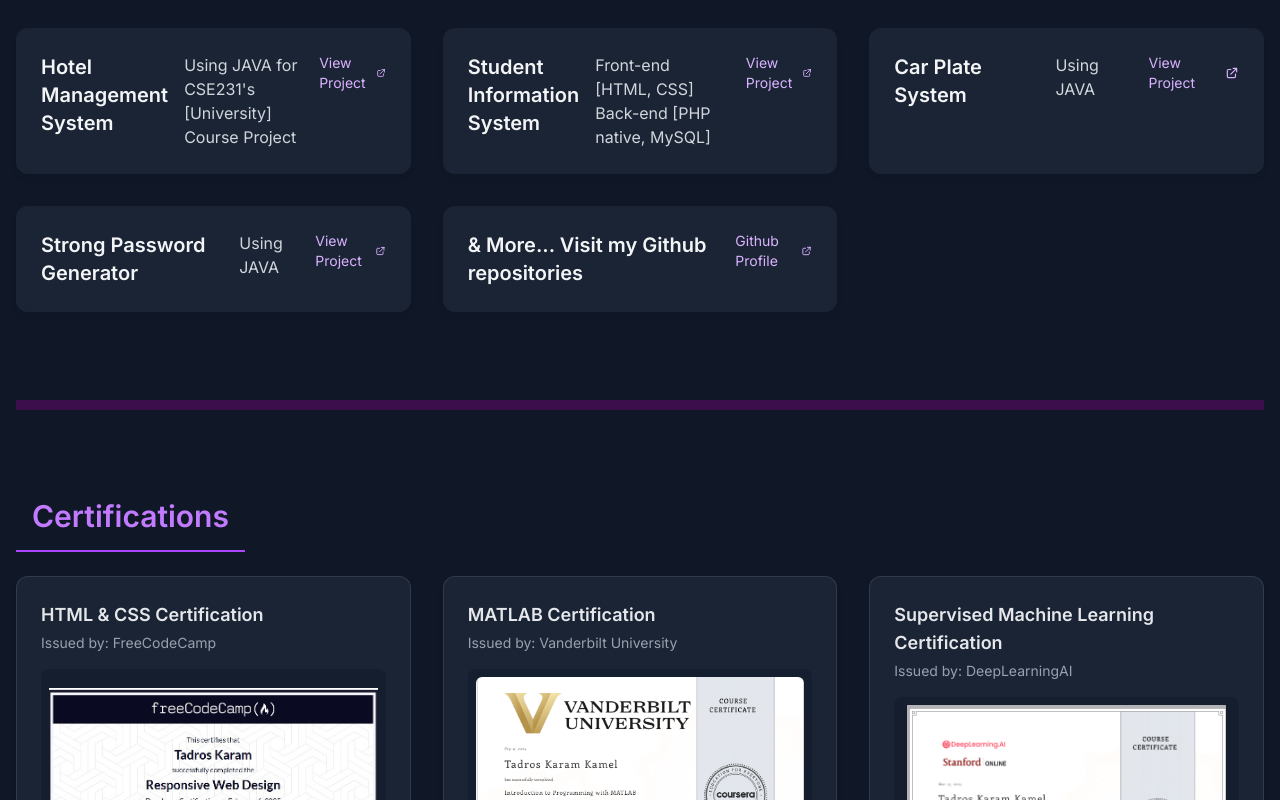
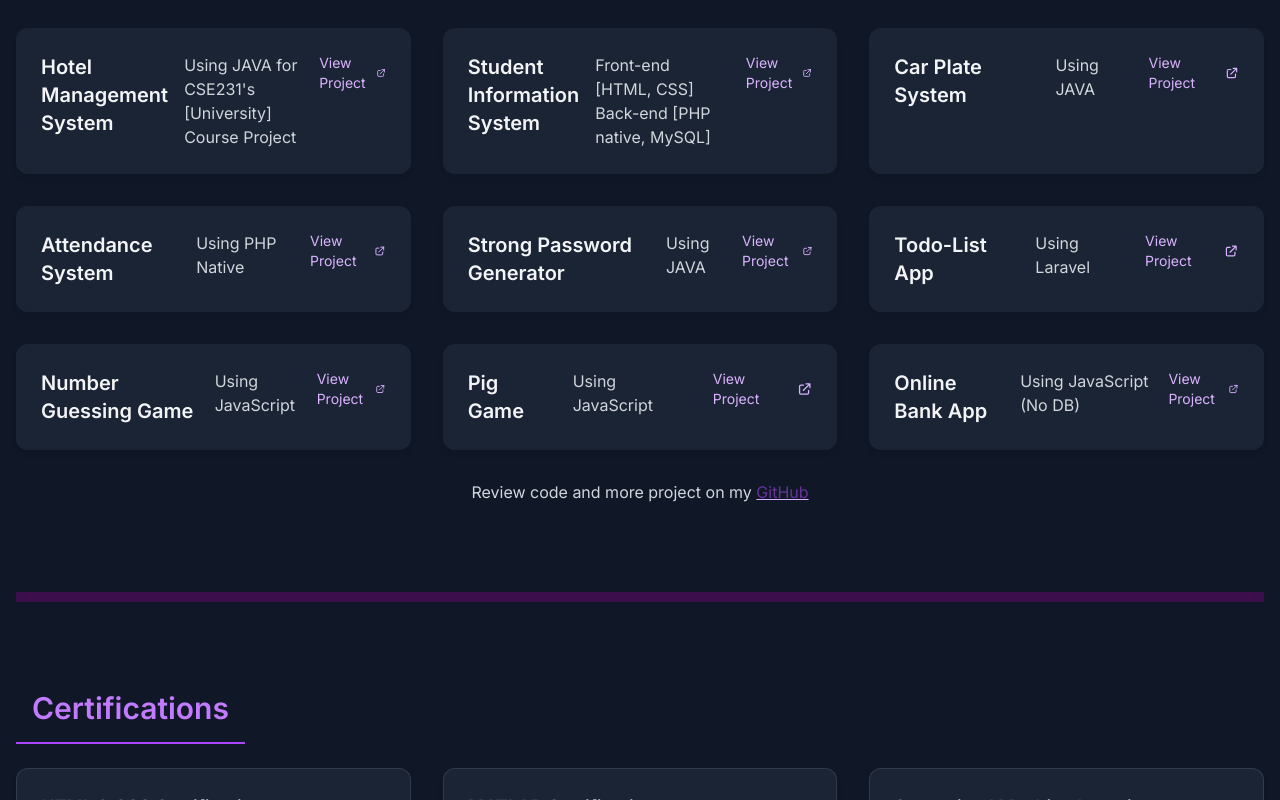
Before and after one commit to TadrosKaram/tadroskaram.github.io, a website: page index.html in a window 1280 px wide. Shown: the part 1584-2384 px from the top of the page. Drawn offline with nearby package versions, Linux system fonts and the light colour scheme.

Commit message:
projectsUpdate

```diff
--- a/index.html
+++ b/index.html
@@ -799,7 +799,7 @@ body {
                                 </a>
 
                             </div>
-                            <div><p style="font-size: 35px" class="bounce-text">Scroll down for more ⬇️</p></div>
+                            <div><p style="font-size: 35px; font-family: 'Courier New', Courier, monospace;" class="bounce-text">Scroll down for more ⬇️</p></div>
                         </div>
                     </div>
                 </div>
@@ -1049,6 +1049,23 @@ body {
     </li>
 
 
+       <!-- attendance system -->
+    <li class="group rounded-xl bg-gray-800/80 border border-white/10 p-6 shadow-md hover:shadow-lg transition-transform duration-200 hover:-translate-y-0.5 project-card">
+      <a href="attendkashafa.gif" target="_blank" rel="noopener noreferrer"
+         class="flex items-start justify-between gap-4 focus:outline-none focus-visible:ring-2 focus-visible:ring-purple-500 focus-visible:ring-offset-2 focus-visible:ring-offset-gray-900 rounded-lg w-full">
+        <h4 class="text-lg md:text-xl font-semibold text-gray-100">Attendance System</h4>
+        <p>Using PHP Native</p>
+
+        <span class="text-purple-300 group-hover:text-purple-400 inline-flex items-center text-sm">
+          View Project
+          <svg xmlns="http://www.w3.org/2000/svg" class="h-4 w-4 ml-1 transition-transform group-hover:translate-x-0.5" fill="none" viewBox="0 0 24 24" stroke="currentColor">
+            <path stroke-linecap="round" stroke-linejoin="round" stroke-width="2" d="M10 6H6a2 2 0 00-2 2v10a2 2 0 002 2h10a2 2 0 002-2v-4M14 4h6m0 0v6m0-6L10 14"/>
+          </svg>
+        </span>
+      </a>
+    </li>
+
+
 
     <!-- Strong Password Generator -->
     <li class="group rounded-xl bg-gray-800/80 border border-white/10 p-6 shadow-md hover:shadow-lg transition-transform duration-200 hover:-translate-y-0.5 project-card">
@@ -1065,14 +1082,64 @@ body {
       </a>
     </li>
 
-        <!-- More -->
+        <!-- Todo-List App -->
     <li class="group rounded-xl bg-gray-800/80 border border-white/10 p-6 shadow-md hover:shadow-lg transition-transform duration-200 hover:-translate-y-0.5 project-card">
-      <a href="https://github.com/TadrosKaram" target="_blank" rel="noopener noreferrer"
+      <a href="todolistlaravel.gif" target="_blank" rel="noopener noreferrer"
          class="flex items-start justify-between gap-4 focus:outline-none focus-visible:ring-2 focus-visible:ring-purple-500 focus-visible:ring-offset-2 focus-visible:ring-offset-gray-900 rounded-lg w-full">
-        <h4 class="text-lg md:text-xl font-semibold text-gray-100">& More... Visit my Github repositories</h4>
+        <h4 class="text-lg md:text-xl font-semibold text-gray-100">Todo-List App</h4>
+        <p>Using Laravel</p>
 
         <span class="text-purple-300 group-hover:text-purple-400 inline-flex items-center text-sm">
-          Github Profile
+          View Project
+          <svg xmlns="http://www.w3.org/2000/svg" class="h-4 w-4 ml-1 transition-transform group-hover:translate-x-0.5" fill="none" viewBox="0 0 24 24" stroke="currentColor">
+            <path stroke-linecap="round" stroke-linejoin="round" stroke-width="2" d="M10 6H6a2 2 0 00-2 2v10a2 2 0 002 2h10a2 2 0 002-2v-4M14 4h6m0 0v6m0-6L10 14"/>
+          </svg>
+        </span>
+      </a>
+    </li>
+
+            <!-- Number Guessing Game -->
+    <li class="group rounded-xl bg-gray-800/80 border border-white/10 p-6 shadow-md hover:shadow-lg transition-transform duration-200 hover:-translate-y-0.5 project-card">
+      <a href="https://tadroskaram.me/number-guess.js/" target="_blank" rel="noopener noreferrer"
+         class="flex items-start justify-between gap-4 focus:outline-none focus-visible:ring-2 focus-visible:ring-purple-500 focus-visible:ring-offset-2 focus-visible:ring-offset-gray-900 rounded-lg w-full">
+        <h4 class="text-lg md:text-xl font-semibold text-gray-100">Number Guessing Game</h4>
+        <p>Using JavaScript</p>
+
+        <span class="text-purple-300 group-hover:text-purple-400 inline-flex items-center text-sm">
+          View Project
+          <svg xmlns="http://www.w3.org/2000/svg" class="h-4 w-4 ml-1 transition-transform group-hover:translate-x-0.5" fill="none" viewBox="0 0 24 24" stroke="currentColor">
+            <path stroke-linecap="round" stroke-linejoin="round" stroke-width="2" d="M10 6H6a2 2 0 00-2 2v10a2 2 0 002 2h10a2 2 0 002-2v-4M14 4h6m0 0v6m0-6L10 14"/>
+          </svg>
+        </span>
+      </a>
+    </li>
+
+                <!-- Pig Game -->
+    <li class="group rounded-xl bg-gray-800/80 border border-white/10 p-6 shadow-md hover:shadow-lg transition-transform duration-200 hover:-translate-y-0.5 project-card">
+      <a href="https://tadroskaram.me/pig-game.js/" target="_blank" rel="noopener noreferrer"
+         class="flex items-start justify-between gap-4 focus:outline-none focus-visible:ring-2 focus-visible:ring-purple-500 focus-visible:ring-offset-2 focus-visible:ring-offset-gray-900 rounded-lg w-full">
+        <h4 class="text-lg md:text-xl font-semibold text-gray-100">Pig Game</h4>
+        <p>Using JavaScript</p>
+
+        <span class="text-purple-300 group-hover:text-purple-400 inline-flex items-center text-sm">
+          View Project
+          <svg xmlns="http://www.w3.org/2000/svg" class="h-4 w-4 ml-1 transition-transform group-hover:translate-x-0.5" fill="none" viewBox="0 0 24 24" stroke="currentColor">
+            <path stroke-linecap="round" stroke-linejoin="round" stroke-width="2" d="M10 6H6a2 2 0 00-2 2v10a2 2 0 002 2h10a2 2 0 002-2v-4M14 4h6m0 0v6m0-6L10 14"/>
+          </svg>
+        </span>
+      </a>
+    </li>
+
+
+          <!-- Bank App -->
+    <li class="group rounded-xl bg-gray-800/80 border border-white/10 p-6 shadow-md hover:shadow-lg transition-transform duration-200 hover:-translate-y-0.5 project-card">
+      <a href="https://tadroskaram.me/online-bank.js/" target="_blank" rel="noopener noreferrer"
+         class="flex items-start justify-between gap-4 focus:outline-none focus-visible:ring-2 focus-visible:ring-purple-500 focus-visible:ring-offset-2 focus-visible:ring-offset-gray-900 rounded-lg w-full">
+        <h4 class="text-lg md:text-xl font-semibold text-gray-100">Online Bank App</h4>
+        <p>Using JavaScript (No DB)</p>
+
+        <span class="text-purple-300 group-hover:text-purple-400 inline-flex items-center text-sm">
+          View Project
           <svg xmlns="http://www.w3.org/2000/svg" class="h-4 w-4 ml-1 transition-transform group-hover:translate-x-0.5" fill="none" viewBox="0 0 24 24" stroke="currentColor">
             <path stroke-linecap="round" stroke-linejoin="round" stroke-width="2" d="M10 6H6a2 2 0 00-2 2v10a2 2 0 002 2h10a2 2 0 002-2v-4M14 4h6m0 0v6m0-6L10 14"/>
           </svg>
@@ -1088,7 +1155,10 @@ body {
 
 
 
+
   </ul>
+
+  <p style="text-align: center; margin-top: 30px;">Review code and more project on my <a href="https://github.com/tadroskaram" target="_blank" rel="noopener noreferrer" style="color: rebeccapurple; text-decoration: underline; text-decoration-color: #d8b4fe;" >GitHub</a></p>
 </section>
 
 
```
